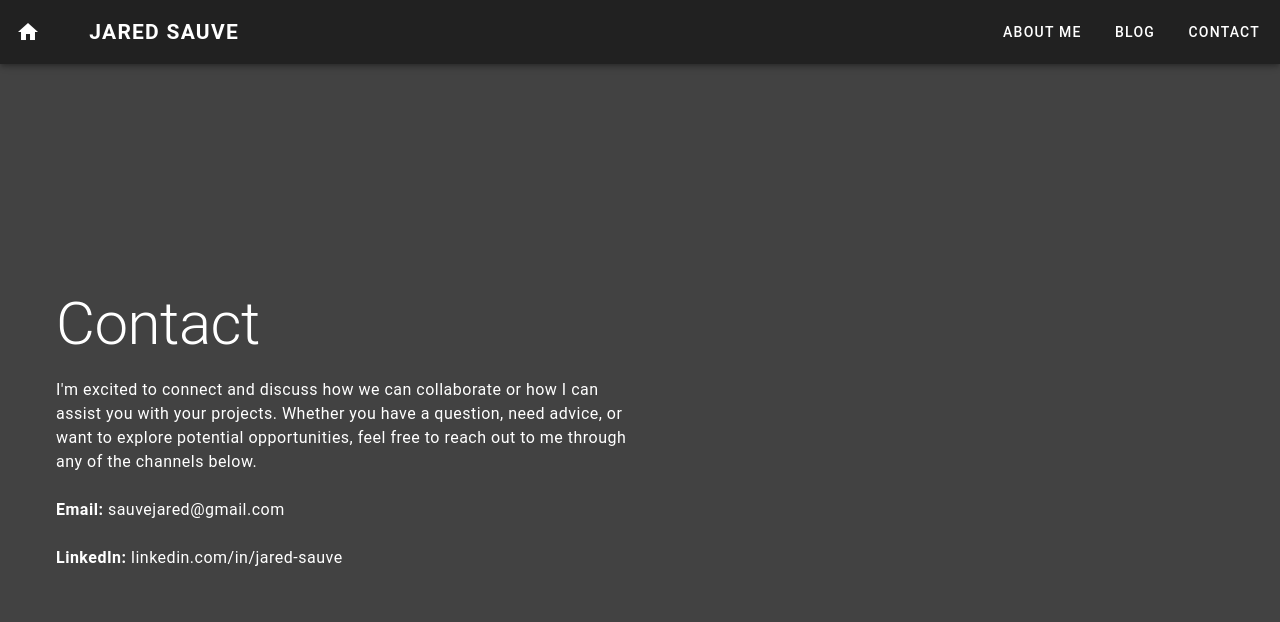
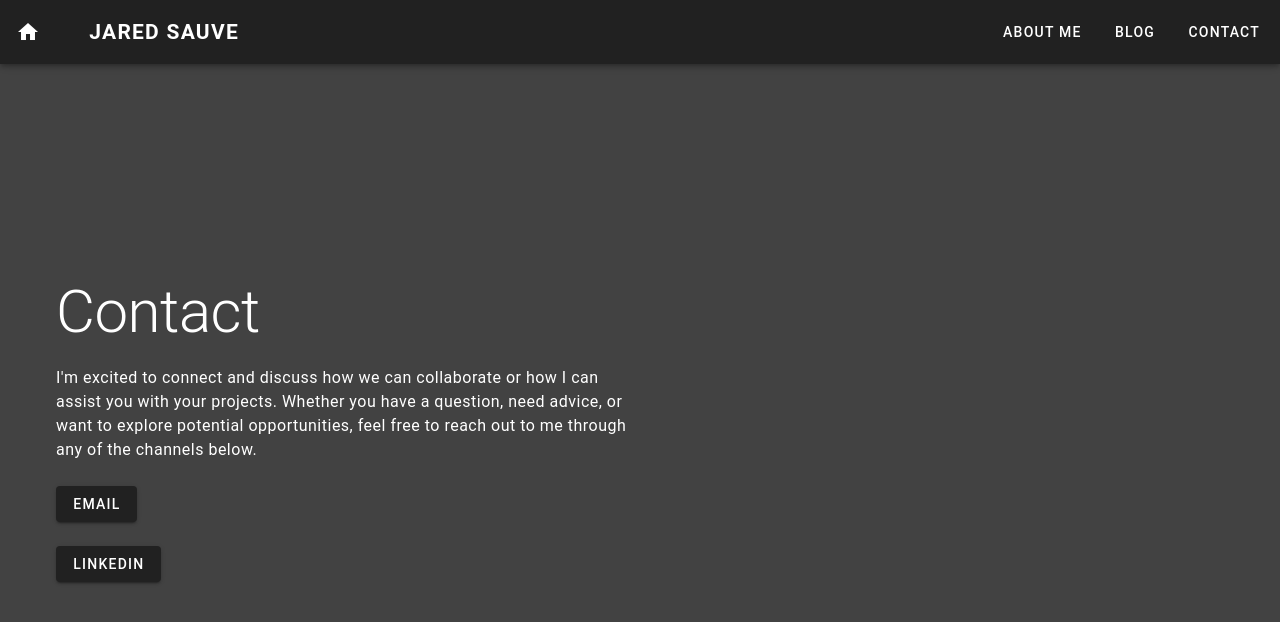
Before and after one commit to ixAtomic/jsauve-personal, a Vue app: page / in a window 1280 px wide. Both pictures are taken after a click on the button "CONTACT". Shown: the top 622 px of the page. Built offline with nearby package versions, Linux system fonts and the light colour scheme.

Commit message:
Email and linkedin links

```diff
--- a/src/views/Contact.vue
+++ b/src/views/Contact.vue
@@ -11,7 +11,12 @@
             class="text-body-1"
           >
             <div v-for="(value, key) in contactType" :key="key">
-              <strong>{{ key }}:</strong> {{ value }}
+              <v-btn v-if="key == 'Email'" :href="`mailto:${value}`">{{
+                key
+              }}</v-btn>
+              <v-btn v-else target="_blank" :href="`https:\\${value}`">{{
+                key
+              }}</v-btn>
             </div>
           </v-col>
         </v-row>
```
